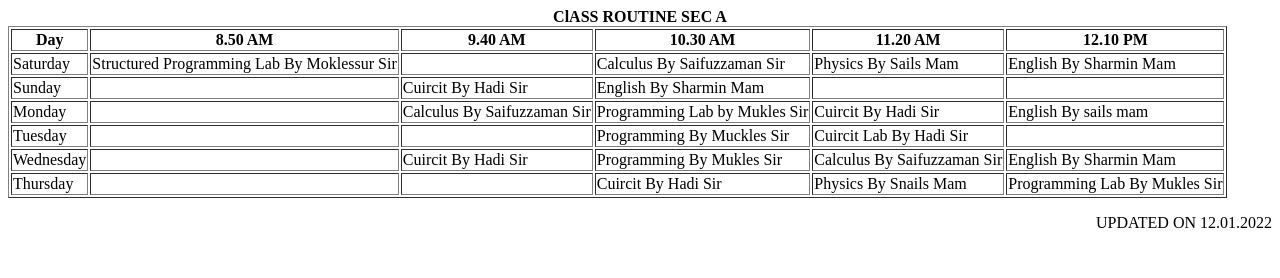
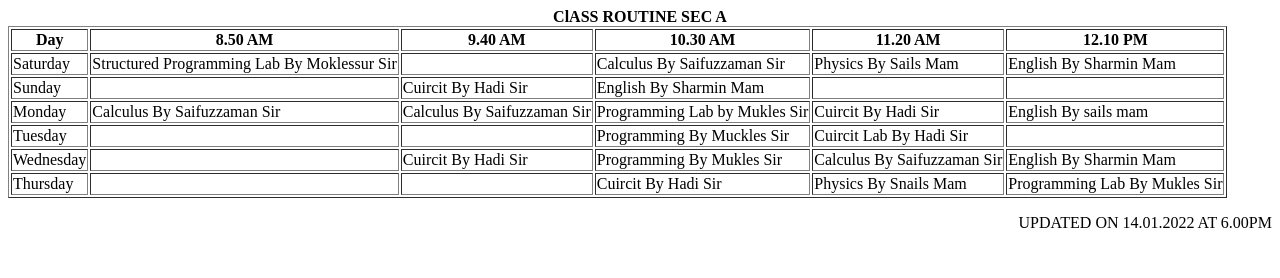
Before and after one commit to T1M3-30M3/NOTICE, a plain HTML site: page index.html in a window 1280 px wide. Drawn offline with Linux system fonts and the light colour scheme.

Commit message:
Update index.html

```diff
--- a/index.html
+++ b/index.html
@@ -39,7 +39,7 @@
 <tr>
 
 <td> Monday </td>
-<td> </td>
+<td>Calculus By Saifuzzaman Sir </td>
 <td> Calculus By Saifuzzaman Sir</td>
 <td> Programming Lab by Mukles Sir</td>
 <td> Cuircit By Hadi Sir </td>
@@ -81,7 +81,7 @@
 </tr>
 </table>
 
-<p align=right >UPDATED ON 12.01.2022</p>
+<p align=right >UPDATED ON 14.01.2022 AT 6.00PM</p>
 
   <center> <marquee width="50%" scrollamount="8"><font color='#e09392' font Size=5>Note : Copyright@2021  All Right Reserved By Zaber Mahmud! I Will Try Update Regurlarly!</b>  </font></marquee></center>
         <br>
```
